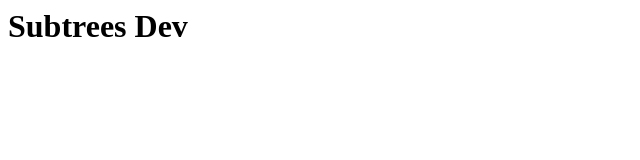
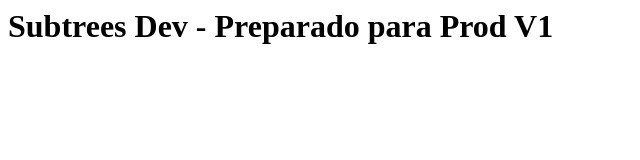
Before and after one commit to Kyrllan/subtrees-dev, a plain HTML site: page index.html in a window 1280 px wide. Shown: the whole page, without its empty margins (0-640 px from the left). Drawn offline with Linux system fonts and the light colour scheme.

Commit message:
versao fechada para prod

```diff
--- a/index.html
+++ b/index.html
@@ -1,10 +1,10 @@
 <html lang="pt-br" charset="utf-8">
     <head>
         <title>
-            Subtrees Dev
+            Subtrees Dev - Preparado para Prod V1
         </title>
     </head>
     <body>
-        <h1>Subtrees Dev</h1>
+        <h1>Subtrees Dev - Preparado para Prod V1</h1>
     </body>
 </html>
```
